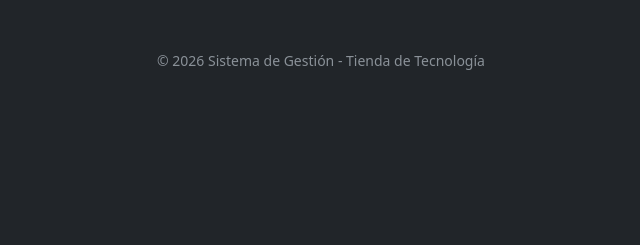
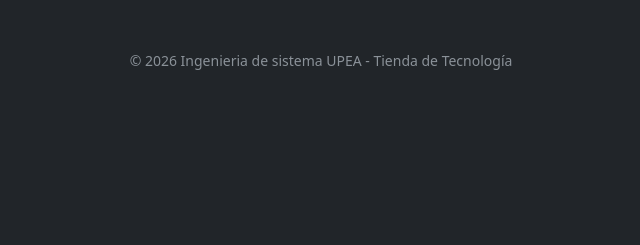
Before and after one commit to Huancakevin/exame, a Flask app: page / in a window 1280 px wide. Shown: the part 183-428 px from the top of the page, without its empty margins (319-959 px from the left). Run offline with Flask 3, Linux system fonts and the light colour scheme; data that the repository does not hold is empty.

Commit message:
Cambiar el nombre de los derechos del sistema

```diff
--- a/templates/base.html
+++ b/templates/base.html
@@ -16,7 +16,7 @@
         {% block content %}{% endblock %}
     </div>
     <footer class="text-center mt-5 mb-3 text-muted">
-        <small>&copy; 2026 Sistema de Gestión - Tienda de Tecnología</small>
+        <small>&copy; 2026 Ingenieria de sistema UPEA - Tienda de Tecnología</small>
     </footer>
 </body>
 </html>
```
Also changed, not shown: inventario.db.
